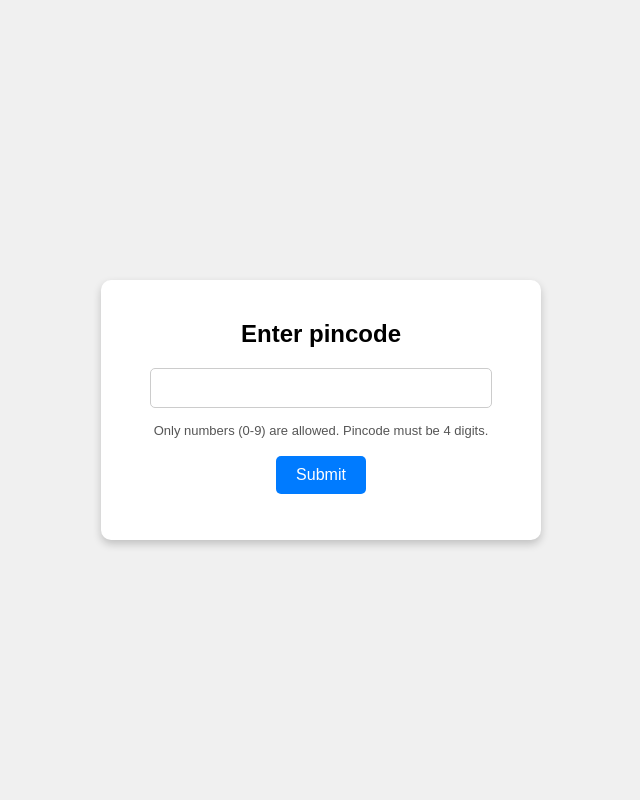
After one commit to OBrixvig/VRoom-Raspberry-Pi, a Flask app: page /indtast-pin in a window 1280 px wide. The commit adds this page. Shown: the whole page, without its empty margins (319-959 px from the left). Run offline with Flask 3, Linux system fonts and the light colour scheme.

Commit message:
pincode lorte skidt

```diff
--- a/server.py
+++ b/server.py
@@ -1,7 +1,11 @@
-from flask import Flask, jsonify, render_template
+from flask import Flask, jsonify, render_template, request
 from datetime import datetime
+import re
 
 app = Flask(__name__, template_folder='templates')
+
+# For demonstration, use a hardcoded pincode. Replace with DB lookup in production.
+STORED_PINCODE = "1234"
 
 @app.route('/')
 def index():
@@ -14,7 +18,20 @@ def check_in():
 
 @app.route('/indtast-pin')
 def indtast_pin():
-    return render_template('indtast_pin.html')
+    return render_template('indtastpin.html')
+
+@app.route('/validate-pin', methods=['POST'])
+def validate_pin():
+    data = request.get_json()
+    pincode = data.get('pincode', '')
+    # Check if pincode is exactly 4 digits
+    if re.fullmatch(r'\d{4}', pincode):
+        if pincode == STORED_PINCODE:
+            return jsonify({"success": True, "message": "Pincode is correct."})
+        else:
+            return jsonify({"success": False, "message": "Incorrect pincode."}), 401
+    else:
+        return jsonify({"success": False, "message": "Pincode must be 4 digits."}), 400
 
 if __name__ == '__main__':
     app.run(host='0.0.0.0', port=8000)
--- /dev/null
+++ b/static/pin.js
@@ -0,0 +1,33 @@
+async function submitPin(event) {
+    if (event) event.preventDefault();
+    const pin = document.getElementById('pin').value;
+    const statusIcon = document.getElementById('status-icon');
+    const statusText = document.getElementById('status-text');
+    if (!/^\d{4}$/.test(pin)) {
+        statusIcon.textContent = "❌";
+        statusText.textContent = "Pincode skal være præcis 4 cifre (0-9).";
+        statusText.style.color = "red";
+        return;
+    }
+    try {
+        const response = await fetch('/validate-pin', {
+            method: 'POST',
+            headers: { 'Content-Type': 'application/json' },
+            body: JSON.stringify({ pincode: pin })
+        });
+        const data = await response.json();
+        if (response.ok && data.success) {
+            statusIcon.textContent = "✅";
+            statusText.textContent = data.message;
+            statusText.style.color = "green";
+        } else {
+            statusIcon.textContent = "❌";
+            statusText.textContent = data.message;
+            statusText.style.color = "red";
+        }
+    } catch (err) {
+        statusIcon.textContent = "❌";
+        statusText.textContent = "Der opstod en fejl. Prøv igen.";
+        statusText.style.color = "red";
+    }
+}
--- a/style.css
+++ b/static/style.css
@@ -70,5 +70,9 @@ button:hover {
     color: red;
     font-size: 14px;
     margin-top: 10px;
-    display: none;
 }
+.input-helper {
+    font-size: 13px;
+    color: #555;
+    margin-bottom: 8px;
+}
--- a/index.html
+++ b/templates/index.html
@@ -4,7 +4,7 @@
     <meta charset="UTF-8">
     <meta name="viewport" content="width=device-width, initial-scale=1.0">
     <title>Check-In App</title>
-    <link rel="stylesheet" href="style.css">
+    <link rel="stylesheet" href="{{ url_for('static', filename='style.css') }}">
 </head>
 <body>
     <h1>Z-ROOM Check-In</h1>
@@ -18,7 +18,7 @@
             status.style.color = 'green';
             setTimeout(() => {
                 console.log('Redirecting to /indtast-pin');
-                window.location.href = '/indtastpin.html';
+                window.location.href = '/indtast-pin';
             }, 300);
         }
 
--- /dev/null
+++ b/templates/indtastpin.html
@@ -0,0 +1,21 @@
+<!DOCTYPE html>
+<html lang="en">
+    <head>
+        <meta charset="UTF-8">
+        <meta name="viewport" content="width=device-width, initial-scale=1.0">
+        <title>Pincode site</title>
+        <link rel="stylesheet" href="{{ url_for('static', filename='style.css') }}">
+    </head>
+    <body>
+        <div class="pin-container">
+            <h2>Enter pincode</h2>
+            <form id="pinForm" onsubmit="submitPin(event)">
+                <input type="password" class="pin-input" id="pin" maxlength="4" oninput="this.value = this.value.replace(/[^0-9]/g, '')">
+                <div class="input-helper">Only numbers (0-9) are allowed. Pincode must be 4 digits.</div>
+                <button type="submit" class="submit-btn">Submit</button>
+                <p id="status"><span id="status-icon"></span> <span id="status-text"></span></p>
+            </form>
+        </div>
+        <script src="{{ url_for('static', filename='pin.js') }}"></script>
+    </body>
+</html>
```
Also changed, not shown: indtastpin.html (deleted, +0 -17 lines).
